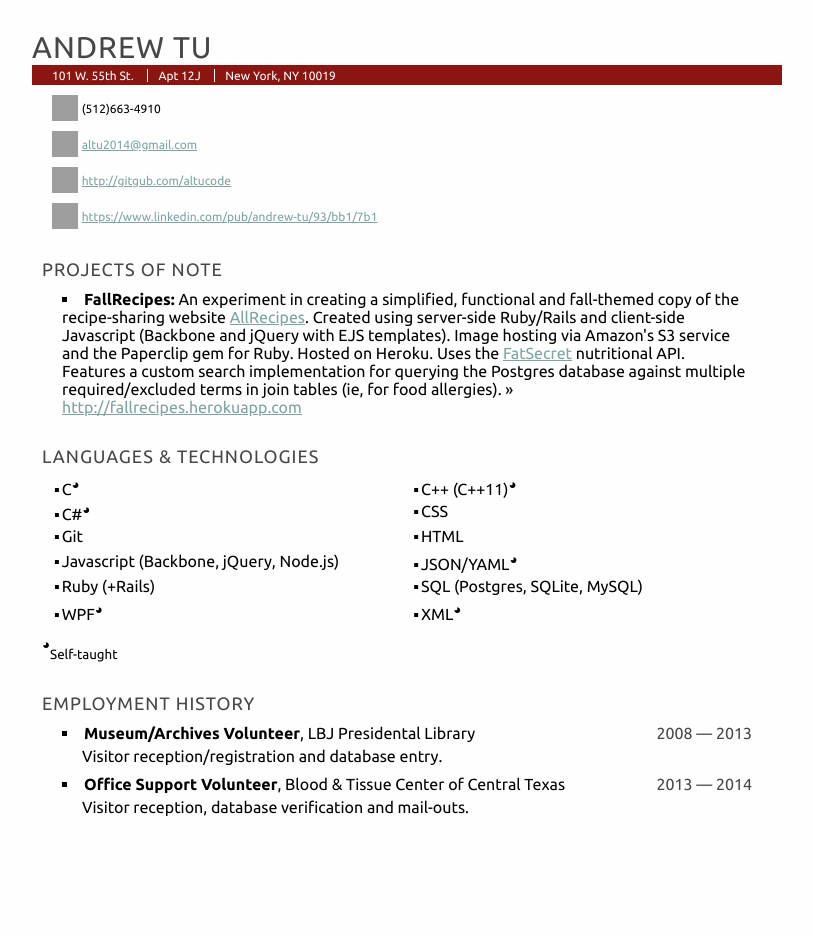
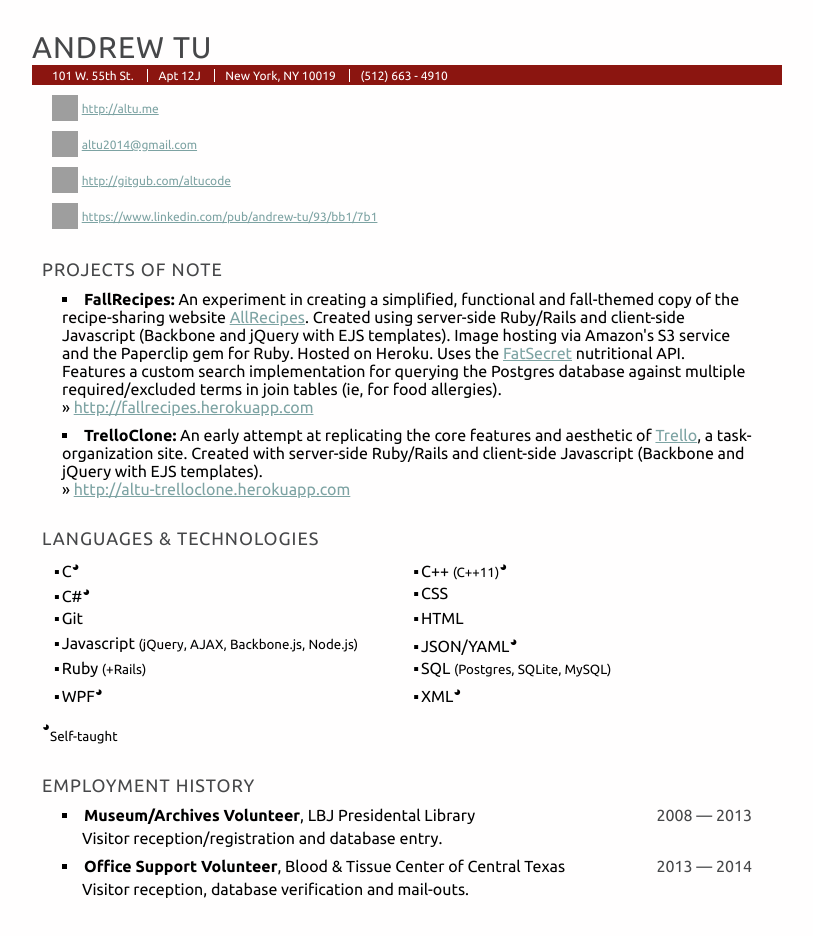
Before and after one commit to altucode/resume, a plain HTML site: page resume.html in a window 1280 px wide. Shown: the whole page, without its empty margins (233-1046 px from the left). Drawn offline with Linux system fonts and the light colour scheme; grey boxes are pictures that could not be loaded.

Commit message:
Update resume.html

```diff
--- a/resume.html
+++ b/resume.html
@@ -10,11 +10,12 @@
     <li>101 W. 55th St.</li>
     <li>Apt 12J</li>
     <li>New York, NY 10019</li>
+    <li>(512) 663 - 4910</li>
   </ul>
   <ul id="online">
     <li>
-      <img src=http://simpleicon.com/wp-content/uploads/phone-symbol-1-256x256.png>
-      <label>(512)663-4910</label>
+      <img src=http://cdn.flaticon.com/png/256/1198.png>
+      <a href="http://altu.me">http://altu.me</a>
     <li>
       <img    src=https://cdn3.iconfinder.com/data/icons/free-social-icons/67/google_circle_black-128.png>
       <a href="mailto:altu2014@gmail.com">altu2014@gmail.com</a>
@@ -37,23 +38,31 @@
   <ul id="projects">
     <li>
       <b>FallRecipes:</b> An experiment in creating a simplified, functional and fall-themed copy of the recipe-sharing website <a href="http://allrecipes.com">AllRecipes</a>. Created using server-side Ruby/Rails and client-side Javascript (Backbone and jQuery with EJS templates). Image hosting via Amazon's S3 service and the Paperclip gem for Ruby. Hosted on Heroku. Uses the <a href="http://fatsecret.com">FatSecret</a> nutritional API. Features a custom search implementation for querying the Postgres database against multiple required/excluded terms in join tables (ie, for food allergies).
+      <br>
       &raquo; <a href="http://fallrecipes.herokuapp.com">
         http://fallrecipes.herokuapp.com
+      </a>
+    </li>
+    <li>
+      <b>TrelloClone:</b> An early attempt at replicating the core features and aesthetic of <a href="https://trello.com">Trello</a>, a task-organization site. Created with server-side Ruby/Rails and client-side Javascript (Backbone and jQuery with EJS templates).
+      <br>
+      &raquo; <a href="http://altu-trelloclone.herokuapp.com">
+        http://altu-trelloclone.herokuapp.com
       </a>
     </li>
   </ul>
   <h2>Languages & Technologies</h2>
   <ul id="experience">
     <li>C<sup>&#9685;</sup></li>
-    <li>C++ (C++11)<sup>&#9685;</sup></li>
+    <li>C++ <small>(C++11)</small><sup>&#9685;</sup></li>
     <li>C#<sup>&#9685;</sup></li>
     <li>CSS</li>
     <li>Git</li>
     <li>HTML</li>
-    <li>Javascript (Backbone, jQuery, Node.js)</li>
+    <li>Javascript <small>(jQuery, AJAX, Backbone.js, Node.js)</small></li>
     <li>JSON/YAML<sup>&#9685;</sup></li>
-    <li>Ruby (+Rails)</li>
-    <li>SQL (Postgres, SQLite, MySQL)</li>
+    <li>Ruby <small>(+Rails)</small></li>
+    <li>SQL <small>(Postgres, SQLite, MySQL)</small></li>
     <li>WPF<sup>&#9685;</sup></li>
     <li>XML<sup>&#9685;</sup></li>
   </ul>
```
